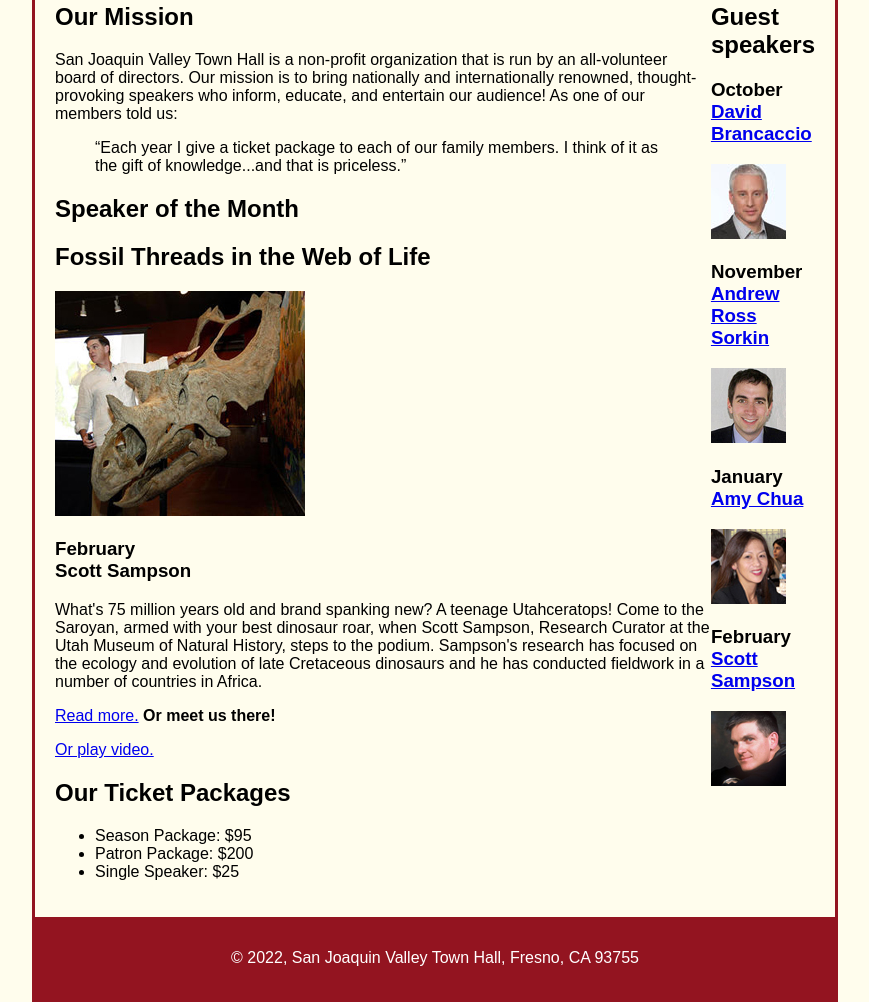
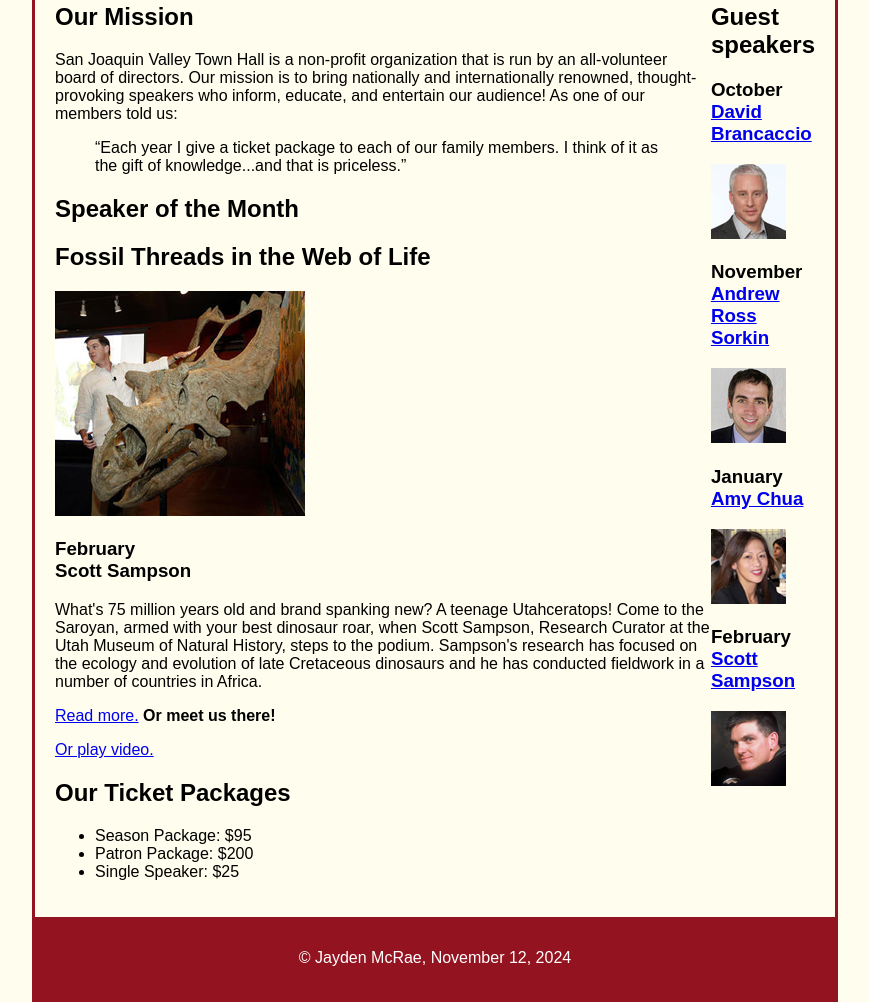
Before and after one commit to jam374/A09, a plain HTML site: page index.html in a window 1280 px wide. Shown: the part 257-1259 px from the top of the page, without its empty margins (205-1074 px from the left). Drawn offline with Linux system fonts and the light colour scheme.

Commit message:
Update index.html

```diff
--- a/index.html
+++ b/index.html
@@ -77,7 +77,7 @@
 		</aside>
 	</main>
 	<footer>
-		<p>&copy; 2022, San Joaquin Valley Town Hall, Fresno, CA 93755</p>
+		<p>&copy; Jayden McRae, November 12, 2024</p>
 	</footer>
 </body>
 </html>
```
